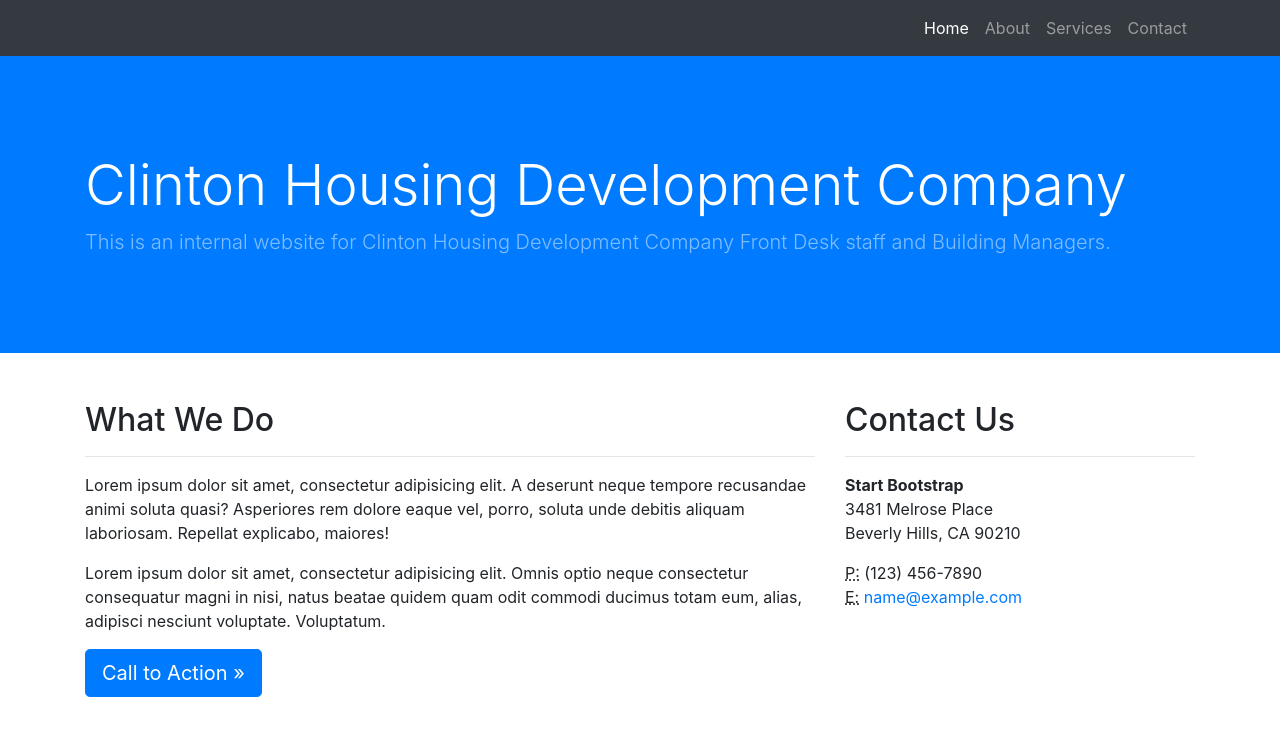
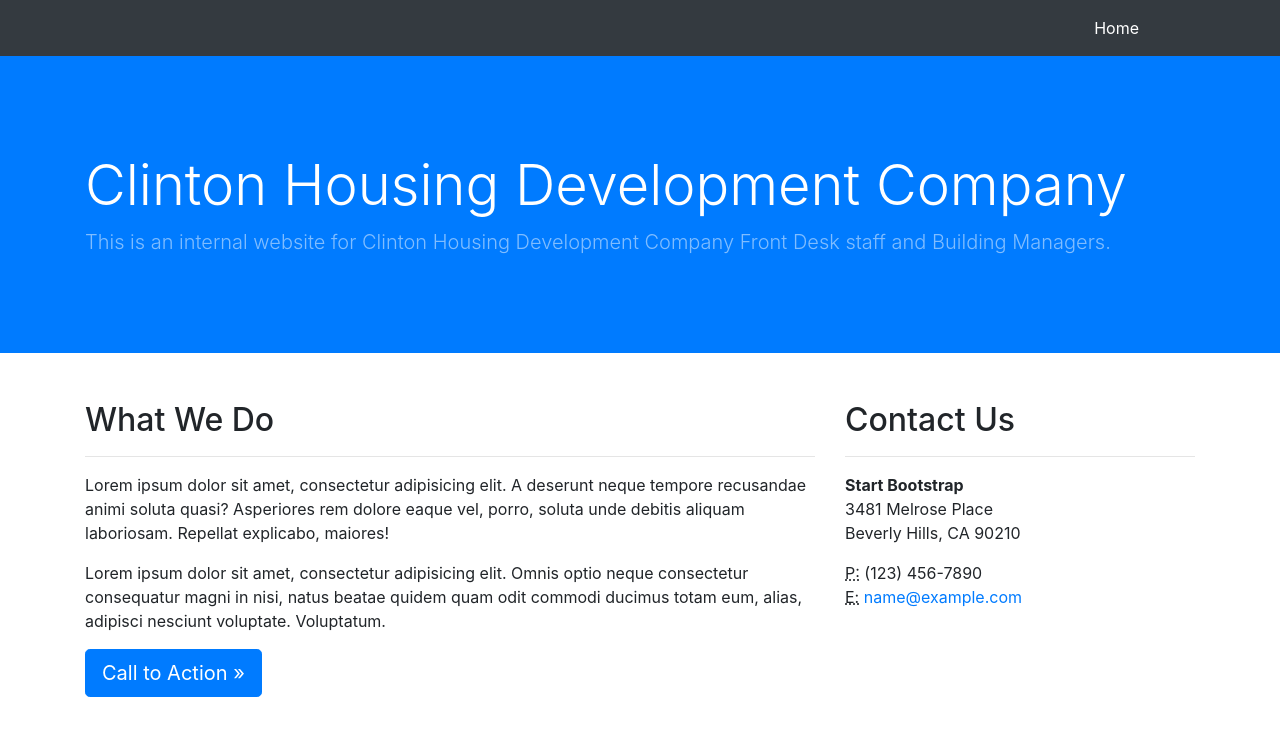
Before and after one commit to CHDC1234/chdc, a website: page index.html in a window 1280 px wide. Shown: the top 742 px of the page. Drawn offline with Linux system fonts and the light colour scheme.

Commit message:
Update index.html

```diff
--- a/index.html
+++ b/index.html
@@ -54,13 +54,13 @@
             </a>
           </li>
           <li class="nav-item">
-            <a class="nav-link" href="#">About</a>
+            <a class="nav-link" href="#"></a>
           </li>
           <li class="nav-item">
-            <a class="nav-link" href="#">Services</a>
+            <a class="nav-link" href="#"></a>
           </li>
           <li class="nav-item">
-            <a class="nav-link" href="#">Contact</a>
+            <a class="nav-link" href="#"></a>
           </li>
         </ul>
       </div>
```
